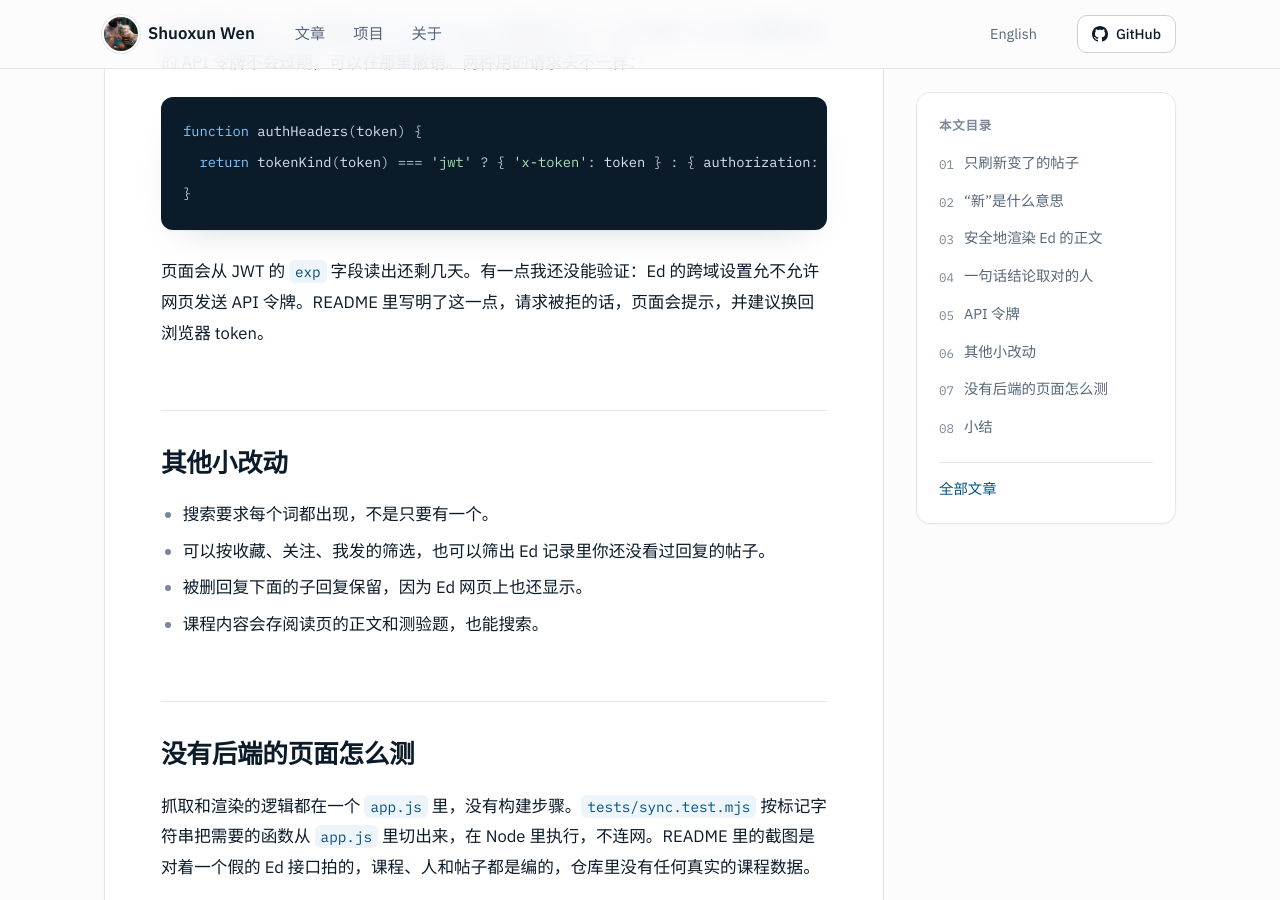
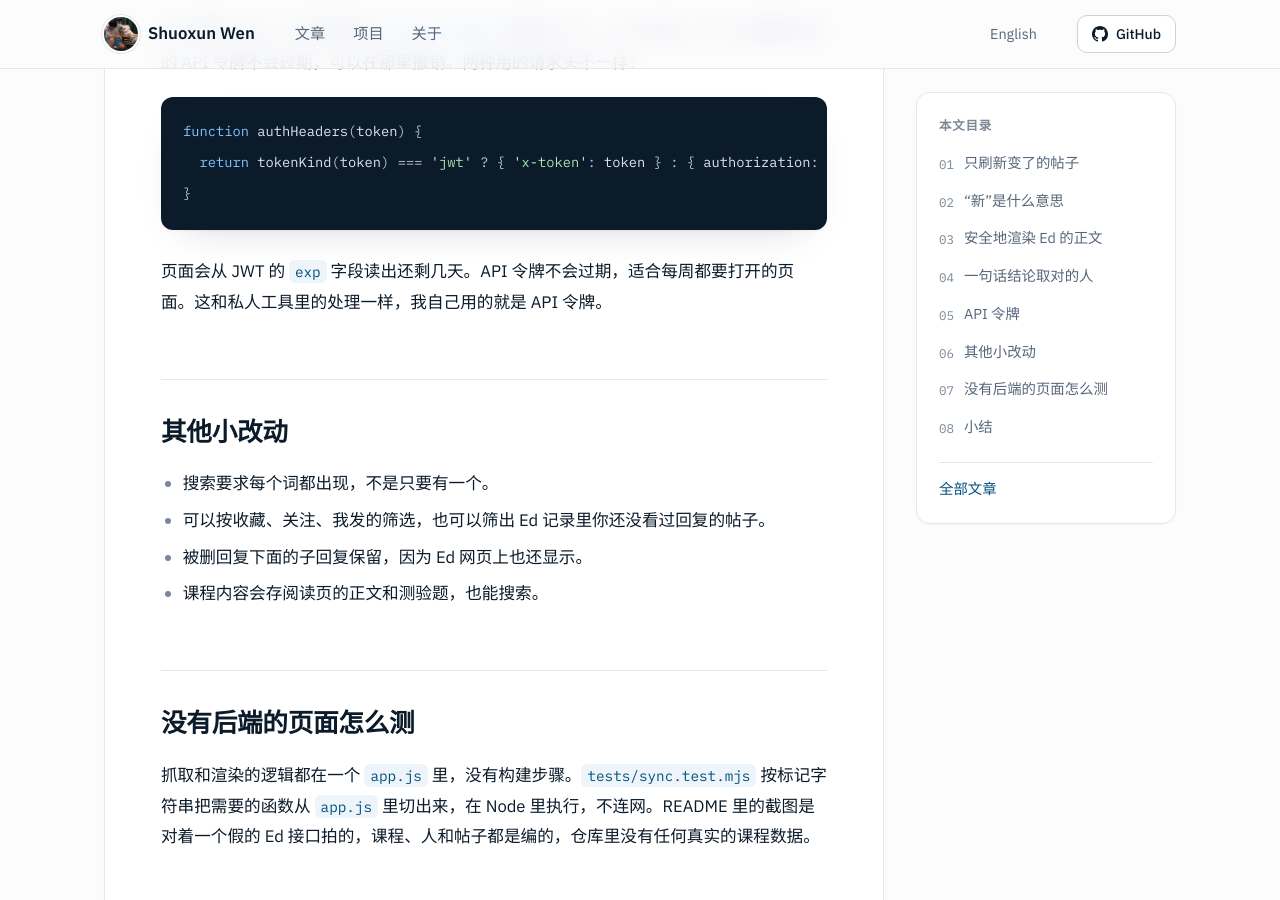
Before and after one commit to Waldo0926/waldo0926.github.io, a Jekyll site: the page built from _posts/2026-10-26-ed-web-redesign-zh.md, in a window 1280 px wide and 900 px high, scrolled down 2847 px. Built offline with Jekyll 4.4.1, drawn with Linux system fonts in a browser that asks for light colours.

Commit message:
Ed Web post: API tokens are what I use, drop the unverified note

````diff
--- a/_posts/2026-10-26-ed-web-redesign-zh.md
+++ b/_posts/2026-10-26-ed-web-redesign-zh.md
@@ -73,7 +73,7 @@ function authHeaders(token) {
 }
 ```
 
-页面会从 JWT 的 `exp` 字段读出还剩几天。有一点我还没能验证：Ed 的跨域设置允不允许网页发送 API 令牌。README 里写明了这一点，请求被拒的话，页面会提示，并建议换回浏览器 token。
+页面会从 JWT 的 `exp` 字段读出还剩几天。API 令牌不会过期，适合每周都要打开的页面。这和私人工具里的处理一样，我自己用的就是 API 令牌。
 
 ## 其他小改动
 
````
Also changed, not shown: _posts/2026-10-26-ed-web-redesign.md (+1 -1 lines).
